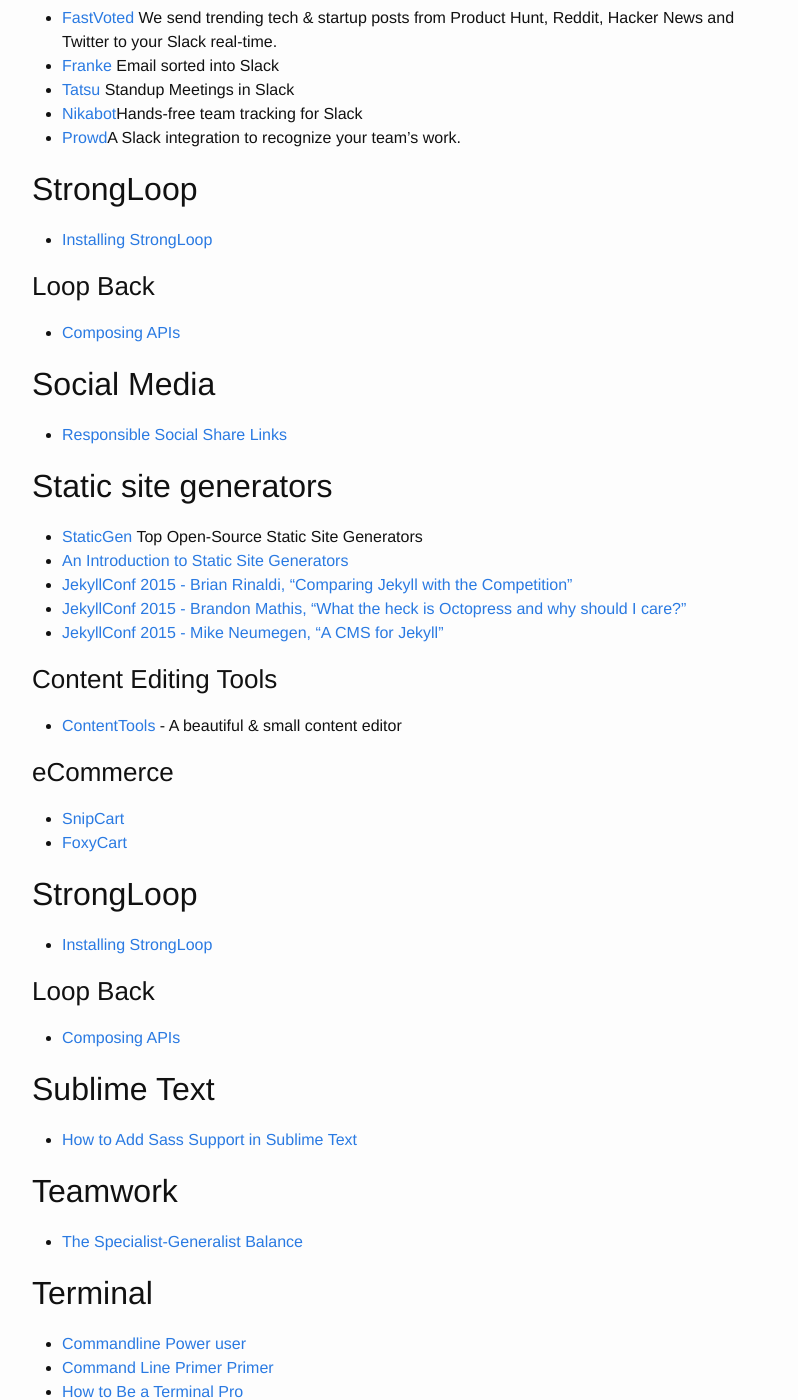
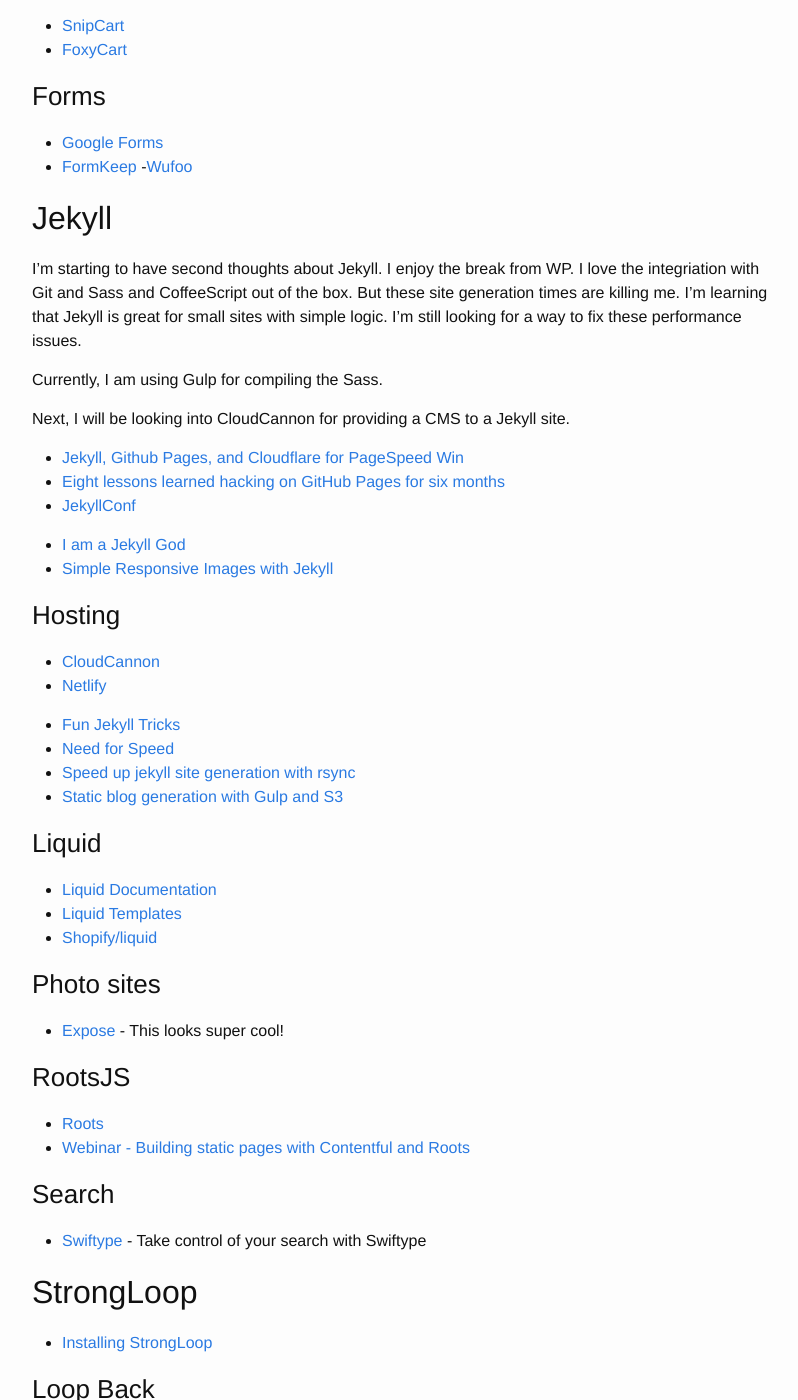
Before and after one commit to brownerd/brownerd.github.io, a Jekyll site: the page built from _posts/2015-01-01-reading-list-2015.md, in a window 1280 px wide and 1400 px high, scrolled down 35242 px. Shown: the whole window, without its empty margins (238-1036 px from the left). Built offline with Jekyll 4.4.1, drawn with Linux system fonts in a browser that asks for light colours; emoji names are drawn with the system emoji font; some of the changed text lies outside the part shown.

Commit message:
add static site resources

```diff
--- a/_posts/2015-01-01-reading-list-2015.md
+++ b/_posts/2015-01-01-reading-list-2015.md
@@ -1612,13 +1612,6 @@ A REACT- LIKE, 3.5KB USER INTERFACE LIBRARY
 
 
 
-
-
-
-
-
-
-
 ### Usability
 
 - [There Is No Fold](http://www.lukew.com/ff/entry.asp?1946)
@@ -1640,42 +1633,6 @@ A REACT- LIKE, 3.5KB USER INTERFACE LIBRARY
 - [Browserify VS Webpack - JS Drama](http://blog.namangoel.com/browserify-vs-webpack-js-drama
 	)
 - [The End of Global CSS](https://medium.com/seek-ui-engineering/the-end-of-global-css-90d2a4a06284)
-
-
-## Jekyll
-
-I'm starting to have second thoughts about Jekyll. I enjoy the break from WP. I love the integriation with Git and Sass and CoffeeScript out of the box. But these site generation times are killing me. I'm learning that Jekyll is great for small sites with simple logic. I'm still looking for a way to fix these performance issues.
-
-Currently, I am using Gulp for compiling the Sass.
-
-Next, I will be looking into CloudCannon for providing a CMS to a Jekyll site.
-
-- [Jekyll, Github Pages, and Cloudflare for PageSpeed Win](https://scotch.io/tutorials/jekyll-github-pages-and-cloudflare-for-pagespeed-win)
-- [Eight lessons learned hacking on GitHub Pages for six months](https://github.com/blog/1992-eight-lessons-learned-hacking-on-github-pages-for-six-months)
-- [JekyllConf](http://jekyllconf.com/)
-
-- [I am a Jekyll God](http://garthdb.com/writings/i-am-a-jekyll-god/)
-- [Simple Responsive Images with Jekyll](https://www.netlify.com/blog/2015/08/20/simple-responsive-images-with-jekyll)
-
-
-
-
-### Hosting
-- [CloudCannon](http://cloudcannon.com/)
-- [Netlify](http://netlify.com)
-
-
-- [Fun Jekyll Tricks](http://www.madebymarket.com/blog/dev/fun-jekyll-tricks.html)
-- [Need for Speed](https://jonsuh.com/blog/need-for-speed/)
-- [Speed up jekyll site generation with rsync](https://tuananh.org/2014/07/26/speed-up-jekyll-site-generation-with-rsync/)
-- [Static blog generation with Gulp and S3](http://blog.lmorchard.com/2014/10/20/static-blog-generation-with-gulp/)
-
-
-
-## Liquid
-- [Liquid Documentation](http://docs.shopify.com/themes/liquid-documentation/tags/variable-tags)
-- [Liquid Templates](https://mobilecommons.zendesk.com/hc/en-us/articles/202052544-Liquid-templates)
-- [Shopify/liquid](https://github.com/Shopify/liquid/wiki/Liquid-for-Designers)
 
 
 
@@ -1930,15 +1878,21 @@ I hate powerpoint and keynote. But I am loving Bespoke!
 - [Responsible Social Share Links](https://jonsuh.com/blog/social-share-links/)
 
 
-
+---
 
 ## Static site generators
+- [Why Static Website Generators Are The Next Big Thing](http://www.smashingmagazine.com/2015/11/modern-static-website-generators-next-big-thing/)
+
 - [StaticGen](https://www.staticgen.com/) Top Open-Source Static Site Generators
 - [An Introduction to Static Site Generators](http://davidwalsh.name/introduction-static-site-generators)
 - [JekyllConf 2015 - Brian Rinaldi, "Comparing Jekyll with the Competition"](https://www.youtube.com/watch?v=vT7DhK5zbv0)
 - [JekyllConf 2015 - Brandon Mathis, "What the heck is Octopress and why should I care?"](https://www.youtube.com/watch?v=KS6e4XxY2H4)
 - [JekyllConf 2015 - Mike Neumegen, "A CMS for Jekyll"](https://www.youtube.com/watch?v=NuChR_YdjrI)
 
+- [contentful](http://contentful.com)
+- [Prismic](https://prismic.io/)
+- [GatherContent](https://gathercontent.com/)
+
 
 ### Content Editing Tools
 - [ContentTools](http://getcontenttools.com/) - A beautiful & small content editor
@@ -1948,6 +1902,68 @@ I hate powerpoint and keynote. But I am loving Bespoke!
 ### eCommerce
 - [SnipCart](https://snipcart.com/)
 - [FoxyCart](http://www.foxycart.com/)
+
+
+### Forms
+- [Google Forms](https://www.google.com/forms/about/)
+- [FormKeep](https://formkeep.com)
+-[Wufoo](http://wofoo.com)
+
+
+
+## Jekyll
+
+I'm starting to have second thoughts about Jekyll. I enjoy the break from WP. I love the integriation with Git and Sass and CoffeeScript out of the box. But these site generation times are killing me. I'm learning that Jekyll is great for small sites with simple logic. I'm still looking for a way to fix these performance issues.
+
+Currently, I am using Gulp for compiling the Sass.
+
+Next, I will be looking into CloudCannon for providing a CMS to a Jekyll site.
+
+- [Jekyll, Github Pages, and Cloudflare for PageSpeed Win](https://scotch.io/tutorials/jekyll-github-pages-and-cloudflare-for-pagespeed-win)
+- [Eight lessons learned hacking on GitHub Pages for six months](https://github.com/blog/1992-eight-lessons-learned-hacking-on-github-pages-for-six-months)
+- [JekyllConf](http://jekyllconf.com/)
+
+- [I am a Jekyll God](http://garthdb.com/writings/i-am-a-jekyll-god/)
+- [Simple Responsive Images with Jekyll](https://www.netlify.com/blog/2015/08/20/simple-responsive-images-with-jekyll)
+
+
+
+
+### Hosting
+- [CloudCannon](http://cloudcannon.com/)
+- [Netlify](http://netlify.com)
+
+
+- [Fun Jekyll Tricks](http://www.madebymarket.com/blog/dev/fun-jekyll-tricks.html)
+- [Need for Speed](https://jonsuh.com/blog/need-for-speed/)
+- [Speed up jekyll site generation with rsync](https://tuananh.org/2014/07/26/speed-up-jekyll-site-generation-with-rsync/)
+- [Static blog generation with Gulp and S3](http://blog.lmorchard.com/2014/10/20/static-blog-generation-with-gulp/)
+
+
+
+### Liquid
+- [Liquid Documentation](http://docs.shopify.com/themes/liquid-documentation/tags/variable-tags)
+- [Liquid Templates](https://mobilecommons.zendesk.com/hc/en-us/articles/202052544-Liquid-templates)
+- [Shopify/liquid](https://github.com/Shopify/liquid/wiki/Liquid-for-Designers)
+
+
+
+### Photo sites
+- [Expose](https://github.com/Jack000/Expose) - This looks super cool!
+
+
+
+
+
+### RootsJS
+- [Roots](http://roots.cx/)
+- [Webinar - Building static pages with Contentful and Roots](https://www.youtube.com/watch?v=RzLw2pQXAsk)
+
+
+
+
+### Search
+- [Swiftype](https://swiftype.com/) - Take control of your search with Swiftype
 
 
 
```
Also changed, not shown: other parts of _posts/2015-01-01-reading-list-2015.md (+0 -9 lines).
